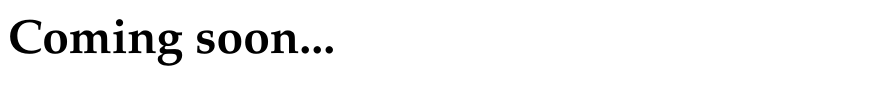
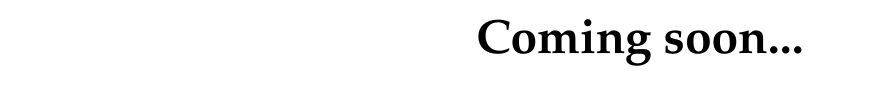
Before and after one commit to brissonbrewingco/brewery, a plain HTML site: page index.html in a window 1280 px wide. Shown: the part 311-416 px from the top of the page, without its empty margins (0-893 px from the left). Drawn offline with Linux system fonts and the light colour scheme.

Commit message:
Update index.html

```diff
--- a/index.html
+++ b/index.html
@@ -1,2 +1,2 @@
 <center><img src="https://i.imgur.com/4itVvlF.png"></center><p><p><p><p>
-  <font size="10" face="book antiqua"><b>Coming soon...<b></font>
+  <font size="10" face="book antiqua"><b><center>Coming soon...</center><b>
```
